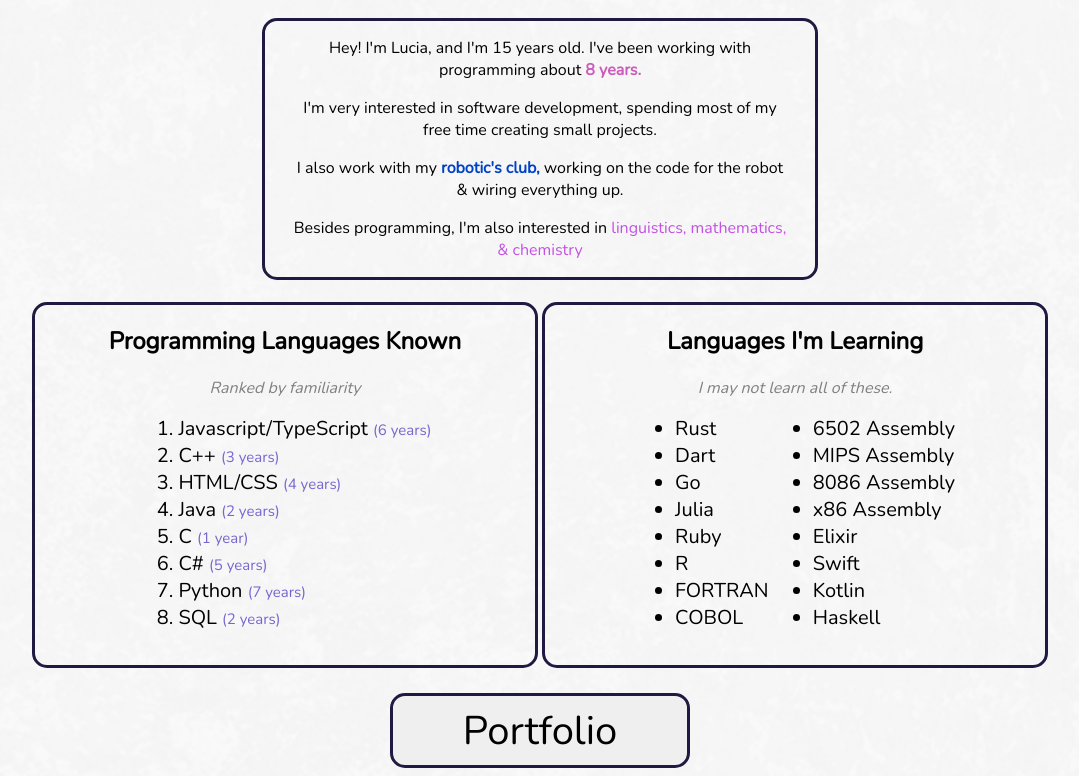
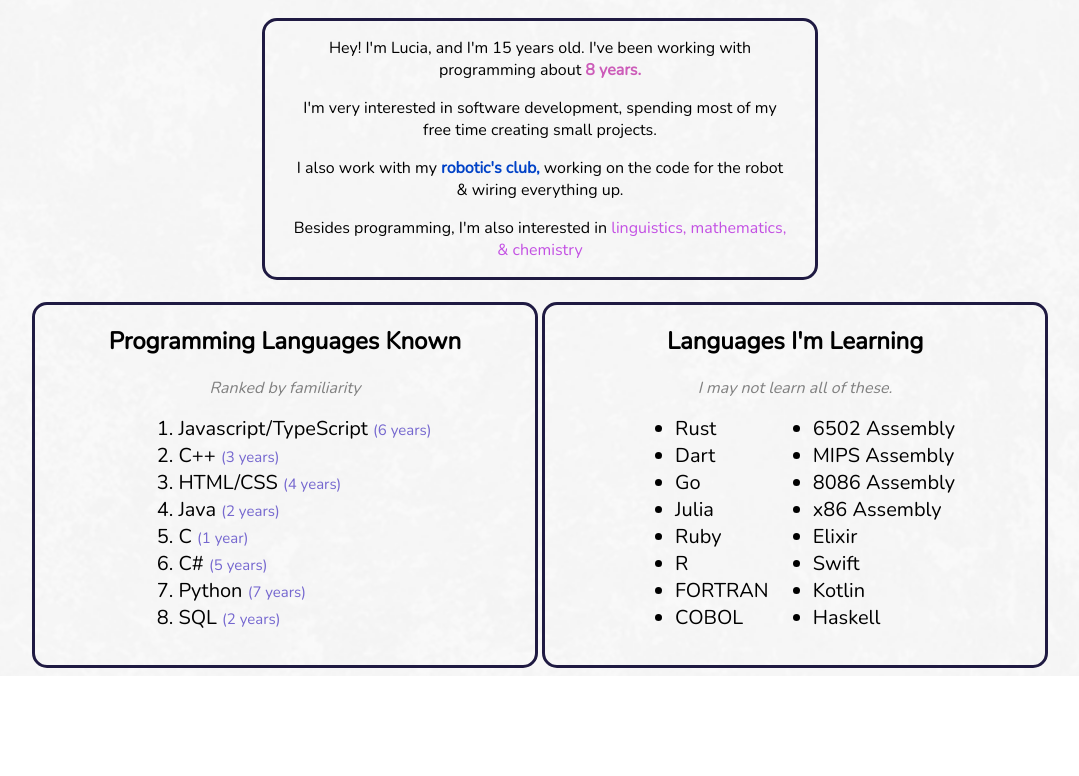
Before and after one commit to saturnaliam/lucia-website, a website: page index.html in a window 1280 px wide. Shown: the part 144-920 px from the top of the page, without its empty margins (100-1179 px from the left). After the commit the page ends 820 px from the top, so only its background shows below. Drawn offline with nearby package versions, Linux system fonts and the light colour scheme.

Commit message:
- Finaly touch-ups before publish.

```diff
--- a/index.html
+++ b/index.html
@@ -69,9 +69,10 @@
             <!-- #endregion -->
 
             <!-- #region Buttons Array -->
-            <section id="button">
+            <!-- TODO Actually make stuff in my portfolio-->
+            <!-- <section id="button">
                 <a href="src/html/portfolio.html"><button>Portfolio</button></a>
-            </section>
+            </section> -->
             <!-- #endregion -->
 
         </main>
```
